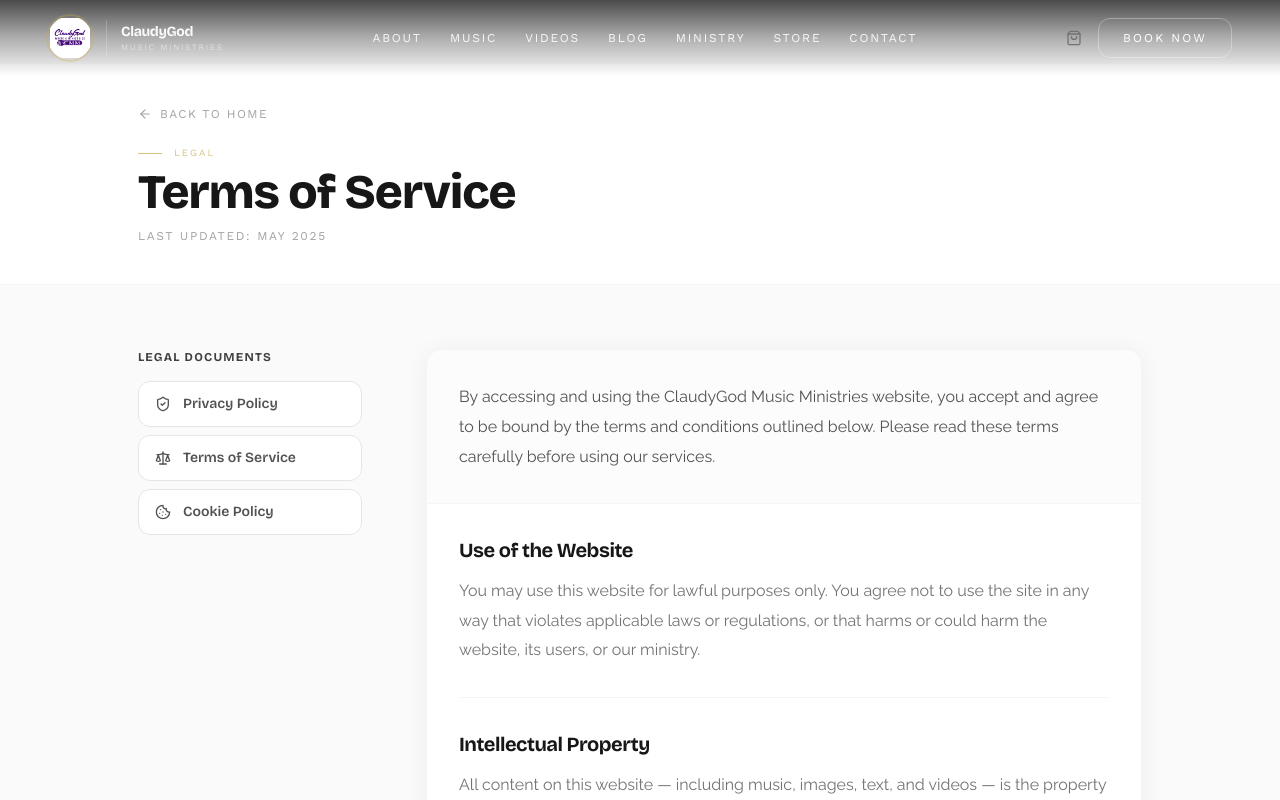
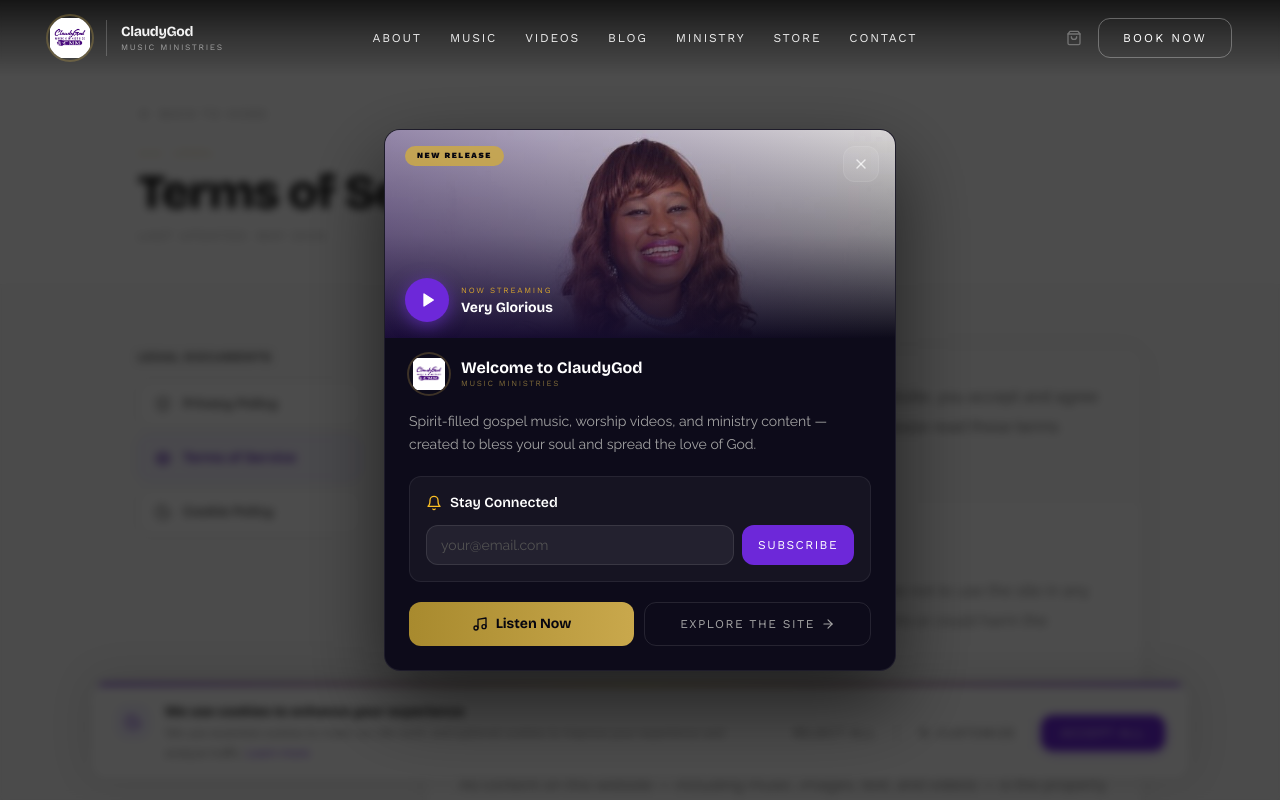
Before and after one commit to ClaudyGod-MusicMinistries/website2.0, a Next.js app in the folder ClaudyGodWebApp/: page /legal/terms in a window 1280 px wide. Shown: the top 800 px of the page. Built offline with nearby package versions, Linux system fonts and the light colour scheme.

Commit message:
Ui-developer-fixes

```diff
--- a/ClaudyGodWebApp/app/(pages)/legal/cookies/page.tsx
+++ b/ClaudyGodWebApp/app/(pages)/legal/cookies/page.tsx
@@ -8,6 +8,7 @@
 export default function CookiesPage() {
   return (
     <LegalPage
+      active="cookies"
       title="Cookie Policy"
       lastUpdated="May 2025"
       intro="This Cookie Policy explains how ClaudyGod Music Ministries uses cookies and similar tracking technologies on our website. By continuing to use our website, you consent to our use of cookies as described in this policy."
--- a/ClaudyGodWebApp/app/(pages)/legal/privacy/page.tsx
+++ b/ClaudyGodWebApp/app/(pages)/legal/privacy/page.tsx
@@ -8,6 +8,7 @@
 export default function PrivacyPage() {
   return (
     <LegalPage
+      active="privacy"
       title="Privacy Policy"
       lastUpdated="May 2025"
       intro="ClaudyGod Music Ministries ('we', 'us', or 'our') is committed to protecting your personal information. This Privacy Policy explains how we collect, use, and safeguard your information when you visit our website or interact with our services."
--- a/ClaudyGodWebApp/app/(pages)/legal/terms/page.tsx
+++ b/ClaudyGodWebApp/app/(pages)/legal/terms/page.tsx
@@ -8,6 +8,7 @@
 export default function TermsPage() {
   return (
     <LegalPage
+      active="terms"
       title="Terms of Service"
       lastUpdated="May 2025"
       intro="By accessing and using the ClaudyGod Music Ministries website, you accept and agree to be bound by the terms and conditions outlined below. Please read these terms carefully before using our services."
--- a/ClaudyGodWebApp/app/layout.tsx
+++ b/ClaudyGodWebApp/app/layout.tsx
@@ -1,8 +1,12 @@
 import type { Metadata, Viewport } from 'next';
+import dynamic from 'next/dynamic';
 import { Navbar } from '@/components/layout/Navbar';
 import { Footer } from '@/components/layout/Footer';
 import { Loader } from '@/components/shared/Loader';
 import './globals.css';
+
+const WelcomeModal   = dynamic(() => import('@/components/shared/WelcomeModal').then(m => m.WelcomeModal),   { ssr: false });
+const CookieConsent  = dynamic(() => import('@/components/shared/CookieConsent').then(m => m.CookieConsent), { ssr: false });
 
 // ─── Viewport ──────────────────────────────────────────────────────────────
 export const viewport: Viewport = {
@@ -92,6 +96,8 @@
           {children}
         </main>
         <Footer />
+        <WelcomeModal />
+        <CookieConsent />
       </body>
     </html>
   );
```
